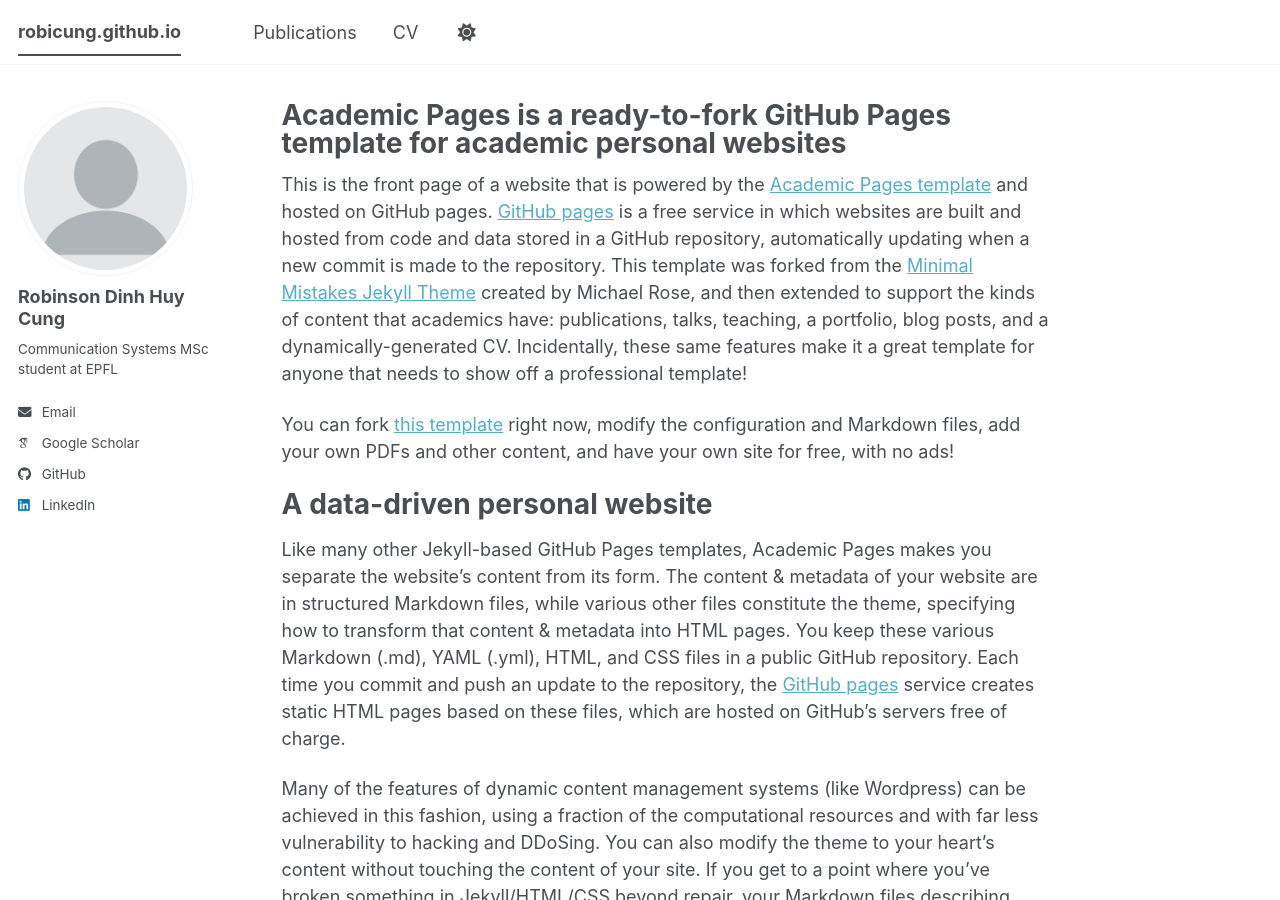
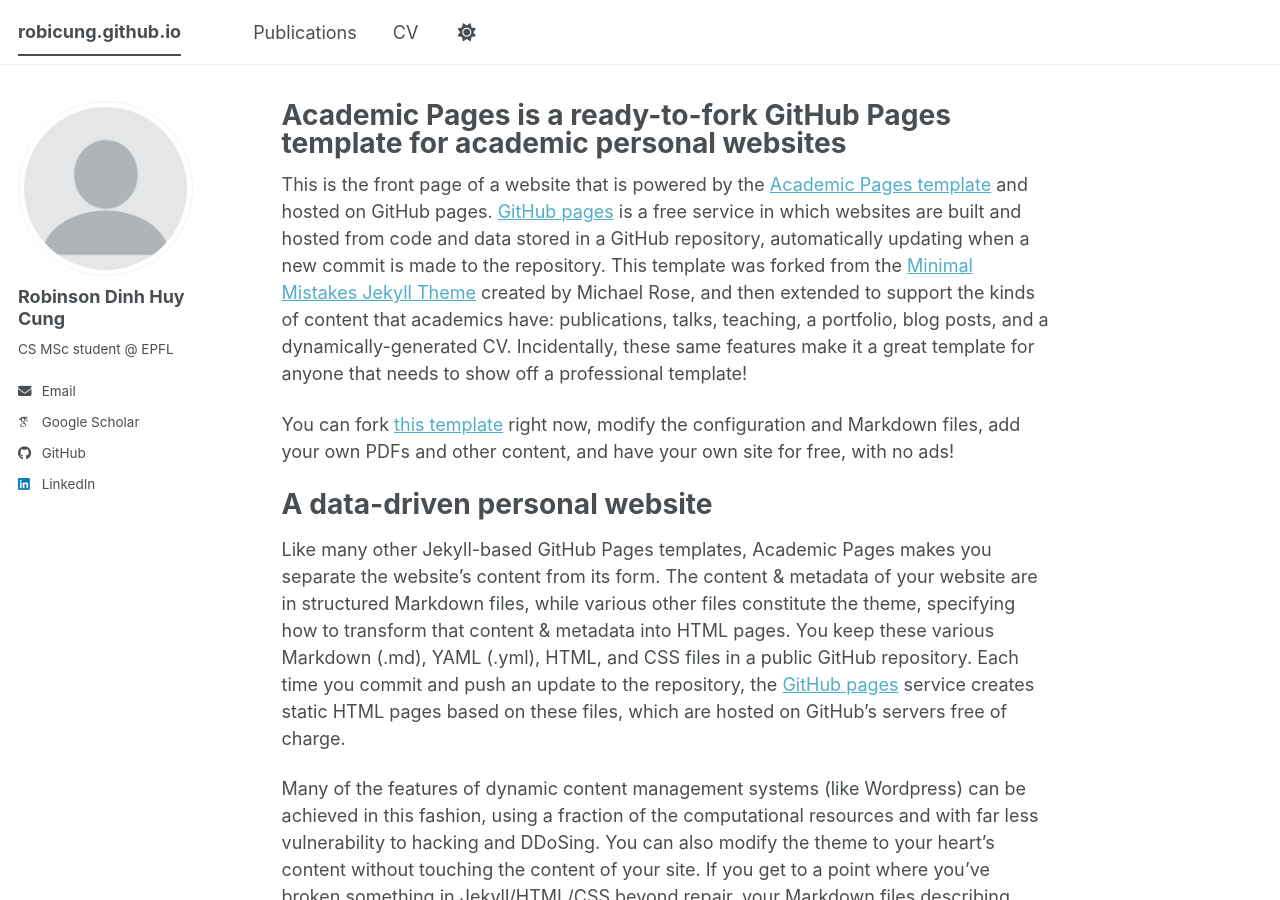
Before and after one commit to robicung/robicung.github.io, a Jekyll site: the page built from _pages/about.md, in a window 1280 px wide and 900 px high. Built offline with Jekyll 4.4.1, drawn with Linux system fonts in a browser that asks for light colours; some web fonts are replaced; a script bundle is joined from its source files by our own code; library files that are not in the unit come from our copies.

Commit message:
Update bio in configuration file

```diff
--- a/_config.yml
+++ b/_config.yml
@@ -26,7 +26,7 @@ author:
   avatar           : "profile.png"
   name             : "Robinson Dinh Huy Cung"
   pronouns         : # example: "she/her"
-  bio              : "Communication Systems MSc student at EPFL"
+  bio              : "CS MSc student @ EPFL"
   location         :
   employer         :
   uri              : # URL
```
